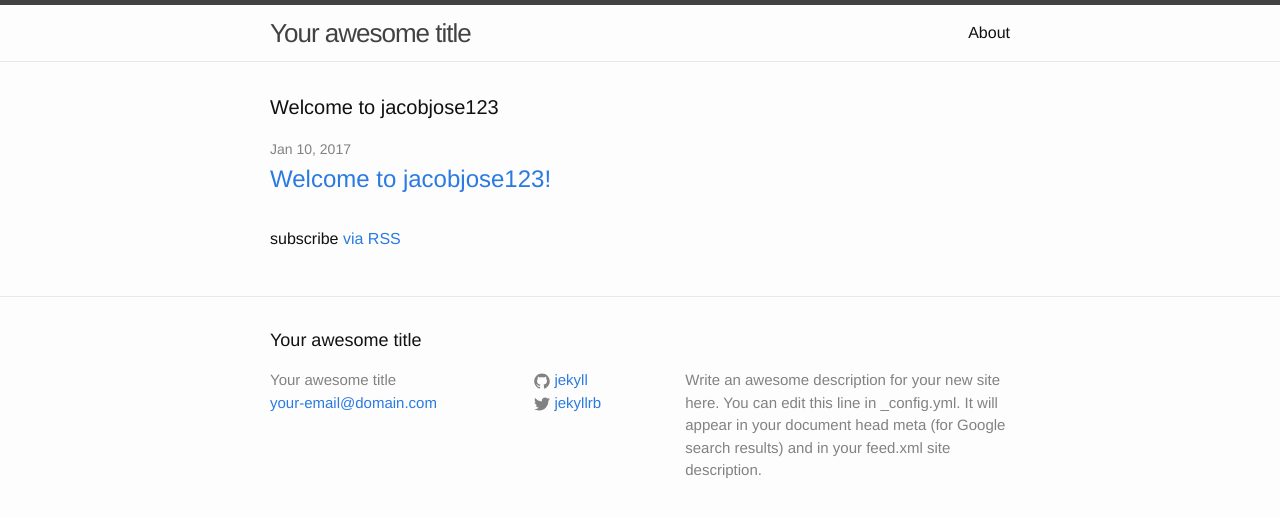
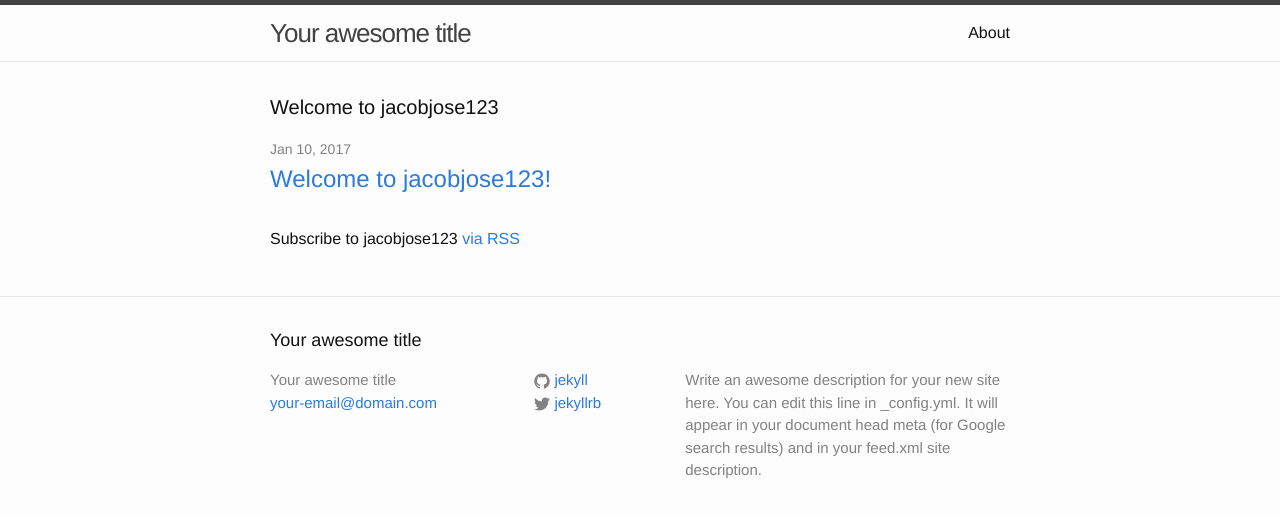
Before and after one commit to jacobjose123/jacobjose123.github.io, a Jekyll site: the page built from index.html, in a window 1280 px wide. Shown: the top 517 px of the page. Built offline with Jekyll 4.4.1, drawn with Linux system fonts in a browser that asks for light colours.

Commit message:
Added the subscription message

```diff
--- a/index.html
+++ b/index.html
@@ -18,6 +18,6 @@
     {% endfor %}
   </ul>
 
-  <p class="rss-subscribe">subscribe <a href="{{ "/feed.xml" | prepend: site.baseurl }}">via RSS</a></p>
+  <p class="rss-subscribe">Subscribe to jacobjose123 <a href="{{ "/feed.xml" | prepend: site.baseurl }}">via RSS</a></p>
 
 </div>
```
